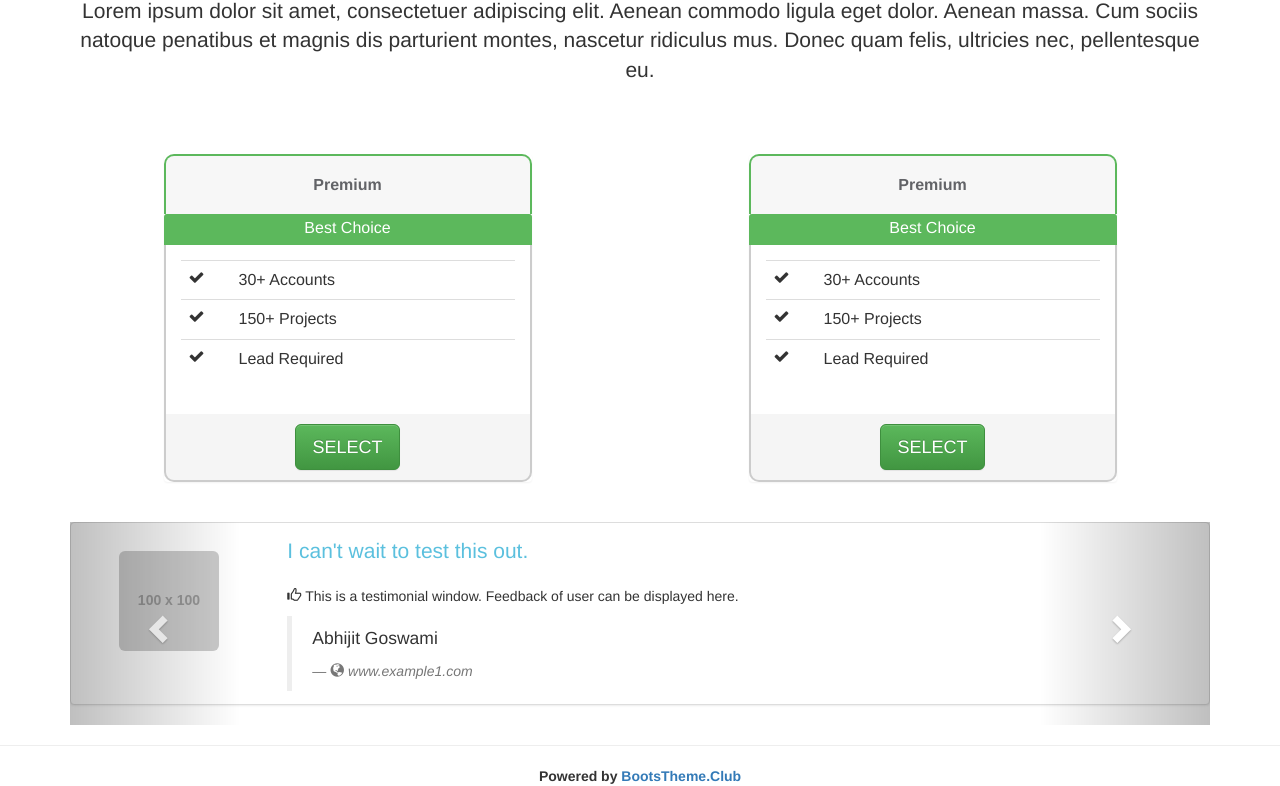
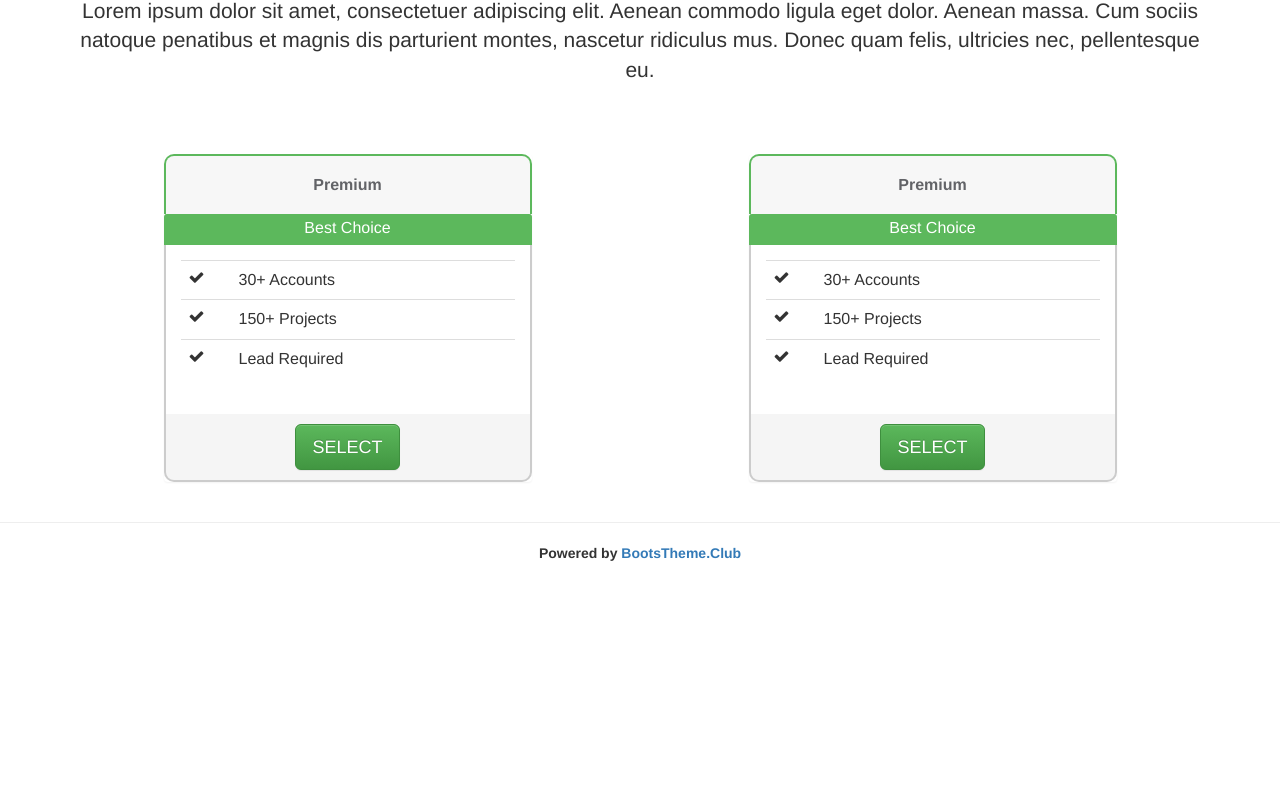
Before and after one commit to marshaung/homepage, a plain HTML site: page index.html in a window 1280 px wide. Shown: the part 291-1077 px from the top of the page. After the commit the page ends 854 px from the top, so only its background shows below. Drawn offline with nearby package versions, Linux system fonts and the light colour scheme; placeholder pictures from the web are drawn by us; a script that the page names is missing.

Commit message:
Commit from Pingendo

```diff
--- a/index.html
+++ b/index.html
@@ -135,73 +135,6 @@
     </div>
   </div>
   <!-- How it Works section -->
-  <div class="container content">
-    <div id="carousel-example-generic" class="carousel slide" data-ride="carousel">
-      <!-- Indicators -->
-      <ol class="carousel-indicators">
-        <li data-target="#carousel-example-generic" data-slide-to="0" class="active"></li>
-        <li data-target="#carousel-example-generic" data-slide-to="1"></li>
-        <li data-target="#carousel-example-generic" data-slide-to="2"></li>
-      </ol>
-      <!-- Wrapper for slides -->
-      <div class="carousel-inner">
-        <div class="item active">
-          <div class="row">
-            <div class="col-xs-12">
-              <div class="thumbnail adjust1">
-                <div class="col-md-2 col-sm-2 col-xs-12"> <img class="media-object img-rounded img-responsive" src="http://placehold.it/100"> </div>
-                <div class="col-md-10 col-sm-10 col-xs-12">
-                  <div class="caption">
-                    <p class="text-info lead adjust2">I can't wait to test this out.</p>
-                    <p><span class="glyphicon glyphicon-thumbs-up"></span>&nbsp;This is a testimonial window. Feedback of user can be displayed here.</p>
-                    <blockquote class="adjust2">
-                      <p>Abhijit Goswami</p> <small><cite title="Source Title"><i class="glyphicon glyphicon-globe"></i> www.example1.com</cite></small> </blockquote>
-                  </div>
-                </div>
-              </div>
-            </div>
-          </div>
-        </div>
-        <div class="item">
-          <div class="row">
-            <div class="col-xs-12">
-              <div class="thumbnail adjust1">
-                <div class="col-md-2 col-sm-2 col-xs-12"> <img class="media-object img-rounded img-responsive" src="http://placehold.it/100"> </div>
-                <div class="col-md-10 col-sm-10 col-xs-12">
-                  <div class="caption">
-                    <p class="text-info lead adjust2">I can't wait to test this out.</p>
-                    <p><span class="glyphicon glyphicon-thumbs-up"></span>&nbsp;This is a testimonial window. Feedback of user can be displayed here.</p>
-                    <blockquote class="adjust2">
-                      <p>Abhijit Goswami</p> <small><cite title="Source Title"><i class="glyphicon glyphicon-globe"></i> www.example2.com</cite></small> </blockquote>
-                  </div>
-                </div>
-              </div>
-            </div>
-          </div>
-        </div>
-        <div class="item">
-          <div class="row">
-            <div class="col-xs-12">
-              <div class="thumbnail adjust1">
-                <div class="col-md-2 col-sm-2 col-xs-12"> <img class="media-object img-rounded img-responsive" src="http://placehold.it/100"> </div>
-                <div class="col-md-10 col-sm-10 col-xs-12">
-                  <div class="caption">
-                    <p class="text-info lead adjust2">I can't wait to test this out.</p>
-                    <p><span class="glyphicon glyphicon-thumbs-up"></span>&nbsp;This is a testimonial window. Feedback of user can be displayed here.</p>
-                    <blockquote class="adjust2">
-                      <p>Abhijit Goswami</p> <small><cite title="Source Title"><i class="glyphicon glyphicon-globe"></i> www.example3.com</cite></small> </blockquote>
-                  </div>
-                </div>
-              </div>
-            </div>
-          </div>
-        </div>
-      </div>
-      <!-- Controls -->
-      <a class="left carousel-control" href="#carousel-example-generic" data-slide="prev"> <span class="glyphicon glyphicon-chevron-left"></span> </a>
-      <a class="right carousel-control" href="#carousel-example-generic" data-slide="next"> <span class="glyphicon glyphicon-chevron-right"></span> </a>
-    </div>
-  </div>
   <!-- /How it work -->
   <hr class="divider">
   <center> <strong>Powered by <a href="http://bootstheme.club" target="_blank">BootsTheme.Club</a></strong> </center>
```
